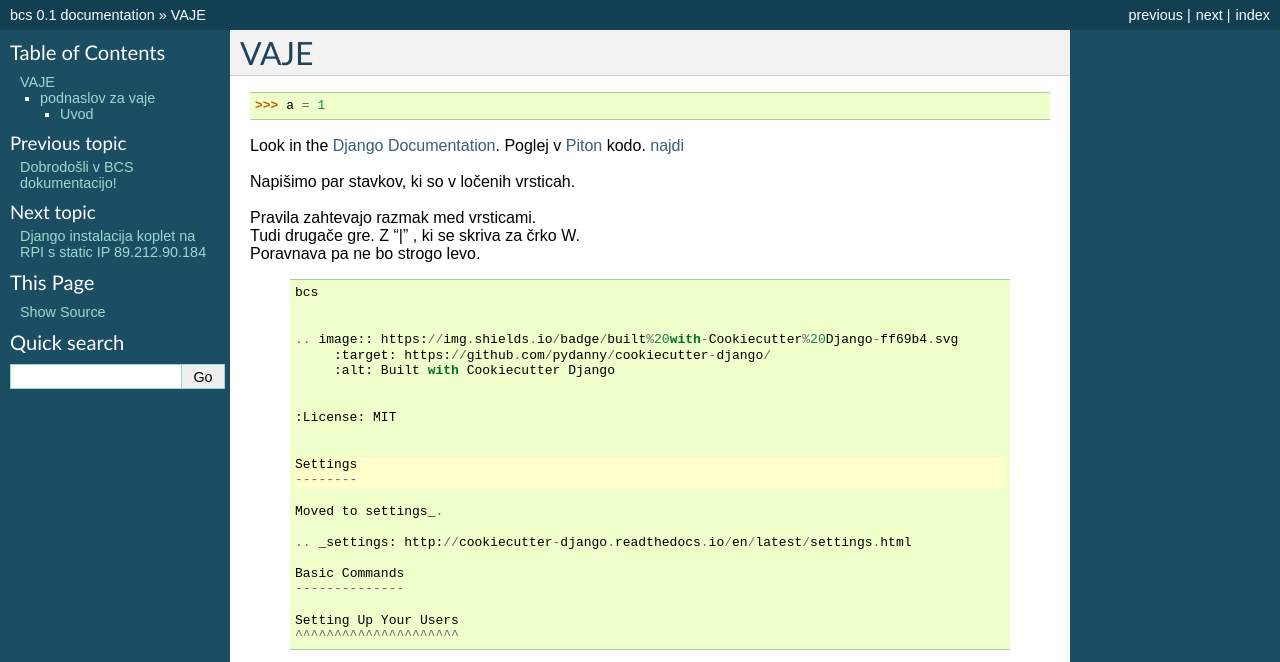
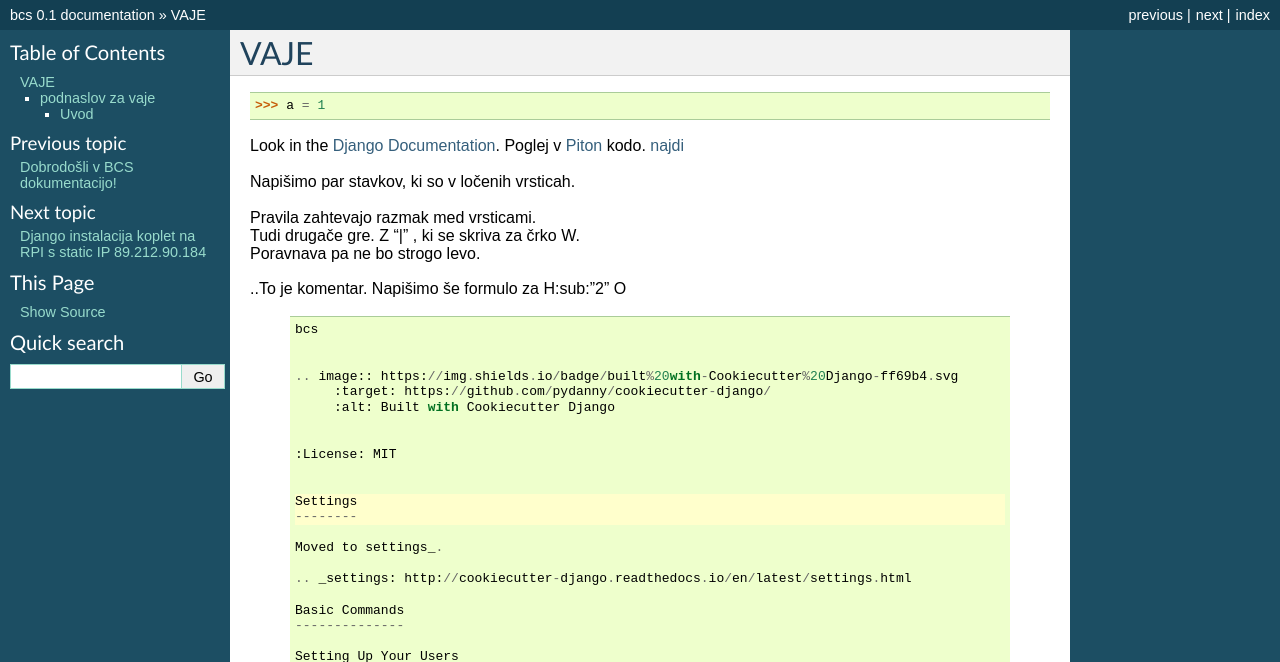
Before and after one commit to pavlovicr/bcs-staro, a Sphinx documentation site: the page built from docs/vaje.rst, in a window 1280 px wide, cut to the strip 0-662 px from the top of the page. Built offline with Sphinx 7.4.7, drawn with Linux system fonts in a browser that asks for light colours; pages that are not in the unit, such as notebooks, are missing from menus.

Commit message:
kaj pa sedaj

```diff
--- a/docs/vaje.rst
+++ b/docs/vaje.rst
@@ -14,6 +14,8 @@ Napišimo par stavkov, ki so v ločenih vrsticah.
 | Pravila zahtevajo razmak med vrsticami.
 | Tudi drugače gre. Z "|" , ki se skriva za črko W.
 | Poravnava pa ne bo strogo levo.
+..To je komentar.
+Napišimo še formulo za H\ :sub:"2" \O
 
 
 
```
